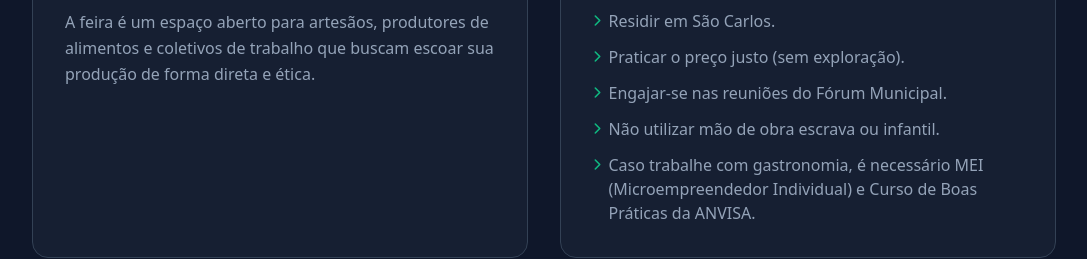
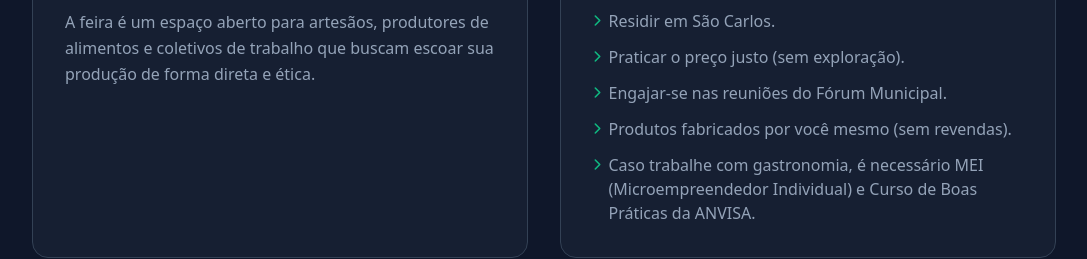
Before and after one commit to caiosarava/landing-page, a plain HTML site: page index.html in a window 1280 px wide. Shown: the part 3404-3663 px from the top of the page, without its empty margins (96-1183 px from the left). Drawn offline with nearby package versions, Linux system fonts and the light colour scheme; a script that the page names is missing.

Commit message:
Update guidelines in index.html

```diff
--- a/index.html
+++ b/index.html
@@ -321,7 +321,7 @@
                         </li>
                         <li class="flex items-start gap-2">
                             <i class="fas fa-chevron-right text-emerald-500 mt-1 text-xs"></i>
-                            Não utilizar mão de obra escrava ou infantil.
+                            Produtos fabricados por você mesmo (sem revendas).
                         </li>
                         <li class="flex items-start gap-2">
                             <i class="fas fa-chevron-right text-emerald-500 mt-1 text-xs"></i>
```
